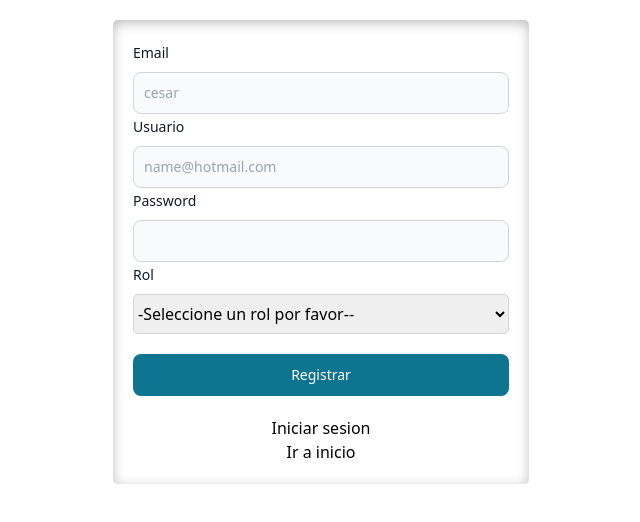
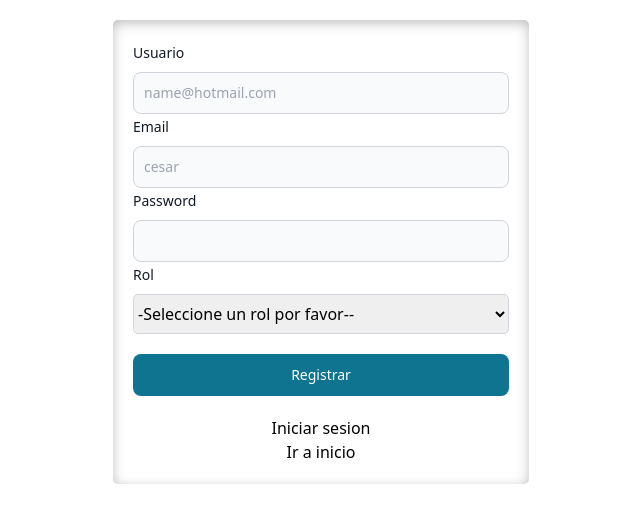
Before and after one commit to juliocesaracosta/technical-evaluation-front, a React (Create React App) app: page /register in a window 1280 px wide. Shown: the top 522 px of the page, without its empty margins (319-959 px from the left). Built offline with nearby package versions, Linux system fonts and the light colour scheme.

Commit message:
se ajustan las validaciones para los permisos por rol

```diff
--- a/src/Components/Side.jsx
+++ b/src/Components/Side.jsx
@@ -24,7 +24,7 @@ function Side(props) {
   return (
     <div>
       {
-        !user ? '' :
+        !haveRol ? '' :
         <div>
           <Sidebar aria-label="Default sidebar example">
             <Sidebar.Items>
--- a/src/pages/Login/Register.js
+++ b/src/pages/Login/Register.js
@@ -36,15 +36,15 @@ function Register(props) {
                     <form>
                         <div>
                             <div className="mb-2 block">
+                            <Label htmlFor="name" value="Usuario" />
+                            </div>
+                            <TextInput id="name" type="input" placeholder="name@hotmail.com" {...register("name")} required/>
+                        </div>
+                        <div>
+                            <div className="mb-2 block">
                             <Label htmlFor="email" value="Email" />
                             </div>
                             <TextInput id="email" type="email" placeholder="cesar" {...register("email")} required/>
-                        </div>
-                        <div>
-                            <div className="mb-2 block">
-                            <Label htmlFor="name" value="Usuario" />
-                            </div>
-                            <TextInput id="name" type="input" placeholder="name@hotmail.com" {...register("name")} required/>
                         </div>
                         <div>
                             <div className="mb-2 block">
```
